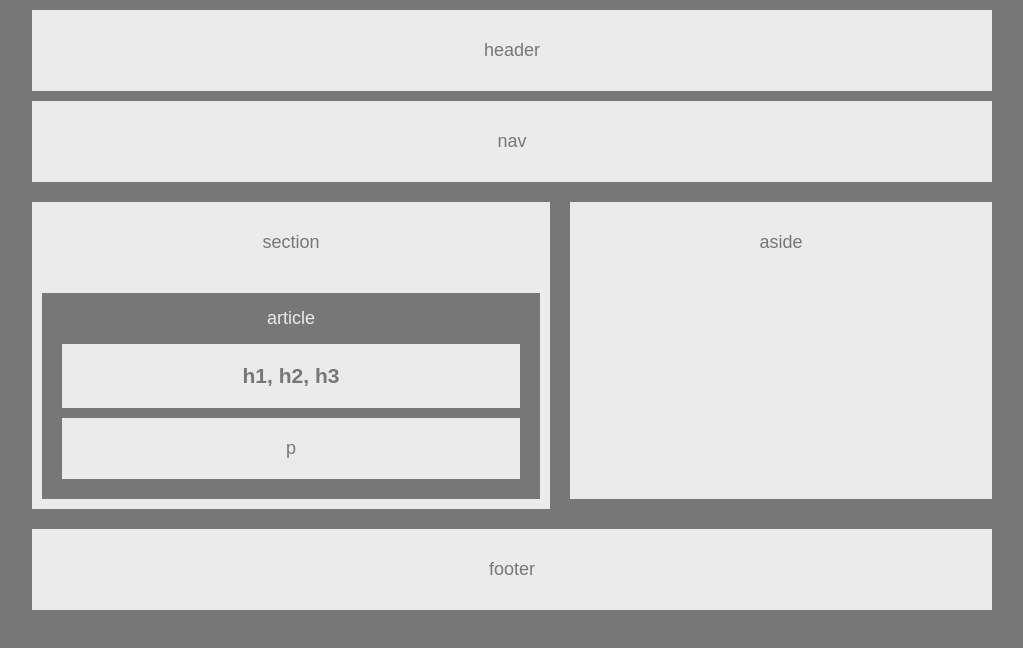
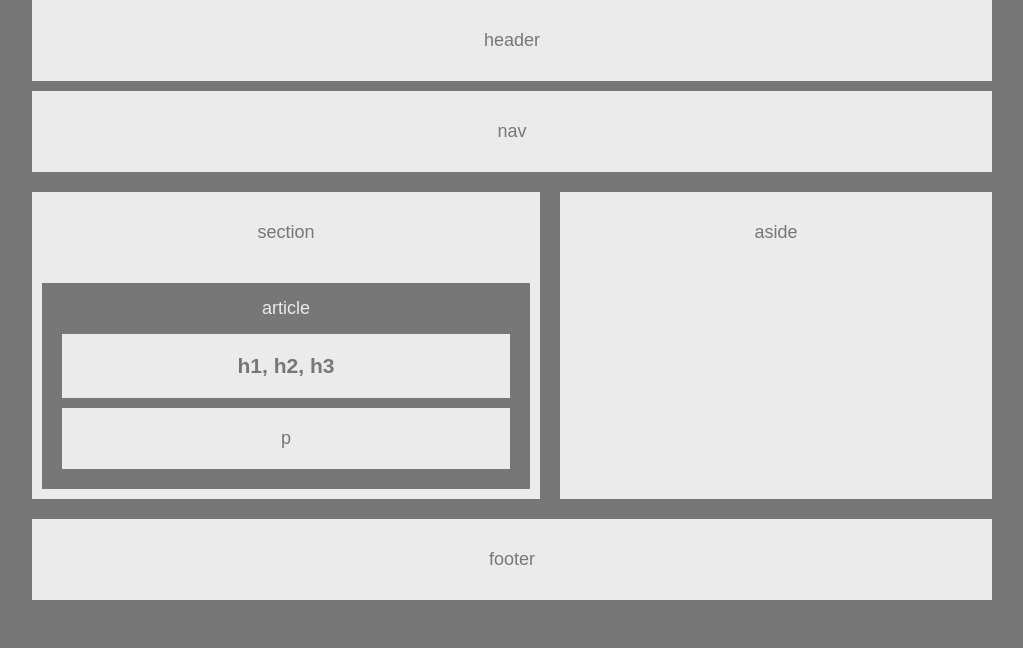
Before and after one commit to dvnnorth/HW-Wireframe, a plain HTML site: page index.html in a window 1280 px wide. Shown: the whole page, without its empty margins (128-1151 px from the left). Drawn offline with Linux system fonts and the light colour scheme.

Commit message:
Changed the styling to git rid of a hack I had in place for the aside

```diff
--- a/style.css
+++ b/style.css
@@ -25,7 +25,6 @@ p:last-child {
 
 .content-bg {
     background: #ebebeb;
-    margin: 10px 0px 10px 0px;
 }
 
 .heading-format {
@@ -38,7 +37,11 @@ p:last-child {
 }
 
 #main-body {
-    overflow: hidden;
+    overflow: auto;
+    background: #ebebeb;
+    padding: 0px;
+    border-top: 20px solid #777;
+    border-bottom: 20px solid #777;
 }
 
 #main-body::after{
@@ -50,7 +53,7 @@ p:last-child {
 #section-left {
     float: left;
     width: 55%;
-    border-right: 10px solid #777;
+    border-right: 20px solid #777;
 }
 
 #section-article {
@@ -68,8 +71,6 @@ p:last-child {
 #aside-right {
     width: 45%;
     float: right;
-    border-left: 10px solid #777;
-    height: 297px; /* this is a hack :( */
 }
 
 #aside-header {
```
